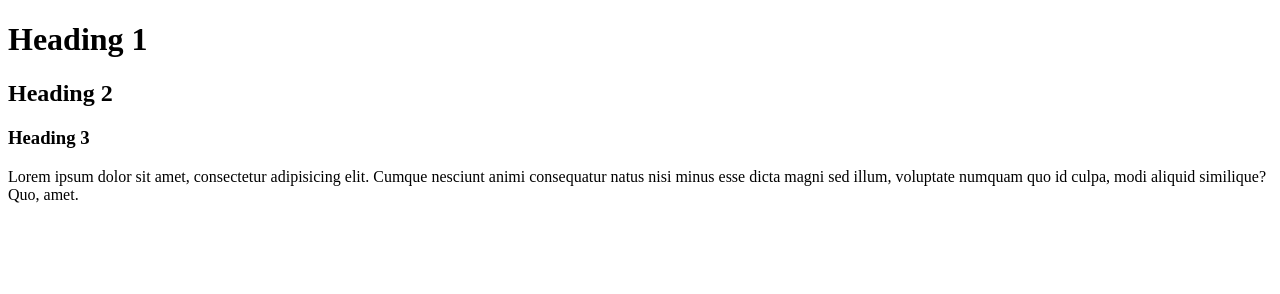
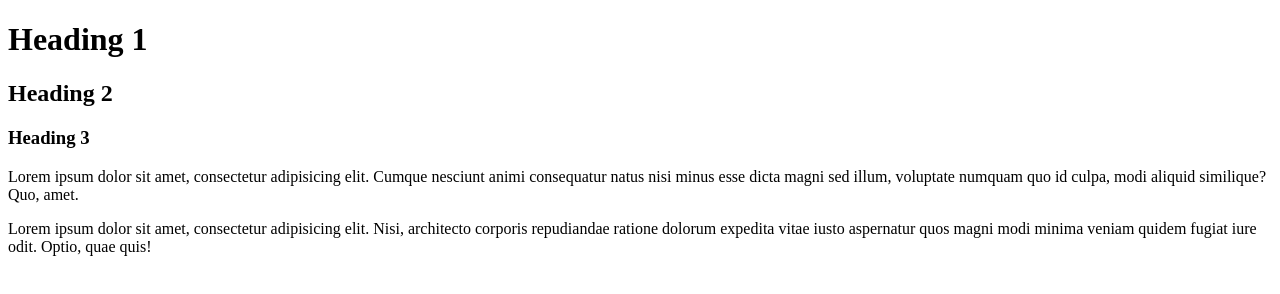
Before and after one commit to shakilkhan12/Youtube_example, a plain HTML site: page index.html in a window 1280 px wide. Drawn offline with Linux system fonts and the light colour scheme.

Commit message:
index file is upated

```diff
--- a/index.html
+++ b/index.html
@@ -9,5 +9,6 @@
 	<h2>Heading 2</h2>
 	<h3>Heading 3</h3>
 	<p>Lorem ipsum dolor sit amet, consectetur adipisicing elit. Cumque nesciunt animi consequatur natus nisi minus esse dicta magni sed illum, voluptate numquam quo id culpa, modi aliquid similique? Quo, amet.</p>
+	<p>Lorem ipsum dolor sit amet, consectetur adipisicing elit. Nisi, architecto corporis repudiandae ratione dolorum expedita vitae iusto aspernatur quos magni modi minima veniam quidem fugiat iure odit. Optio, quae quis!</p>
 </body>
 </html>
```
